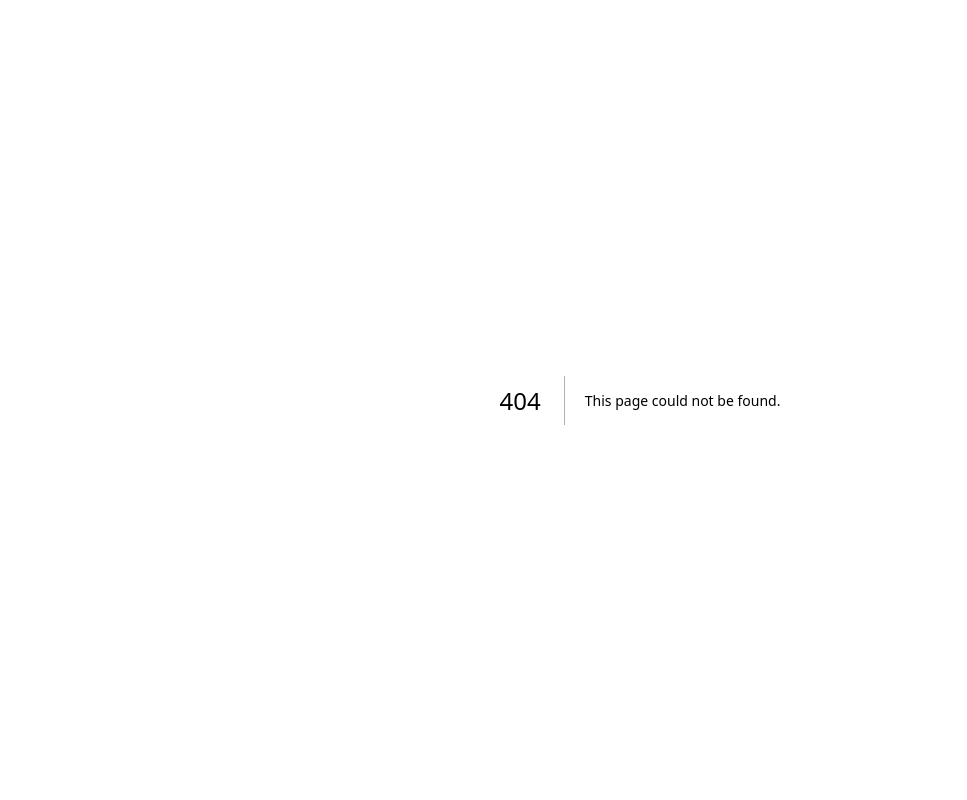
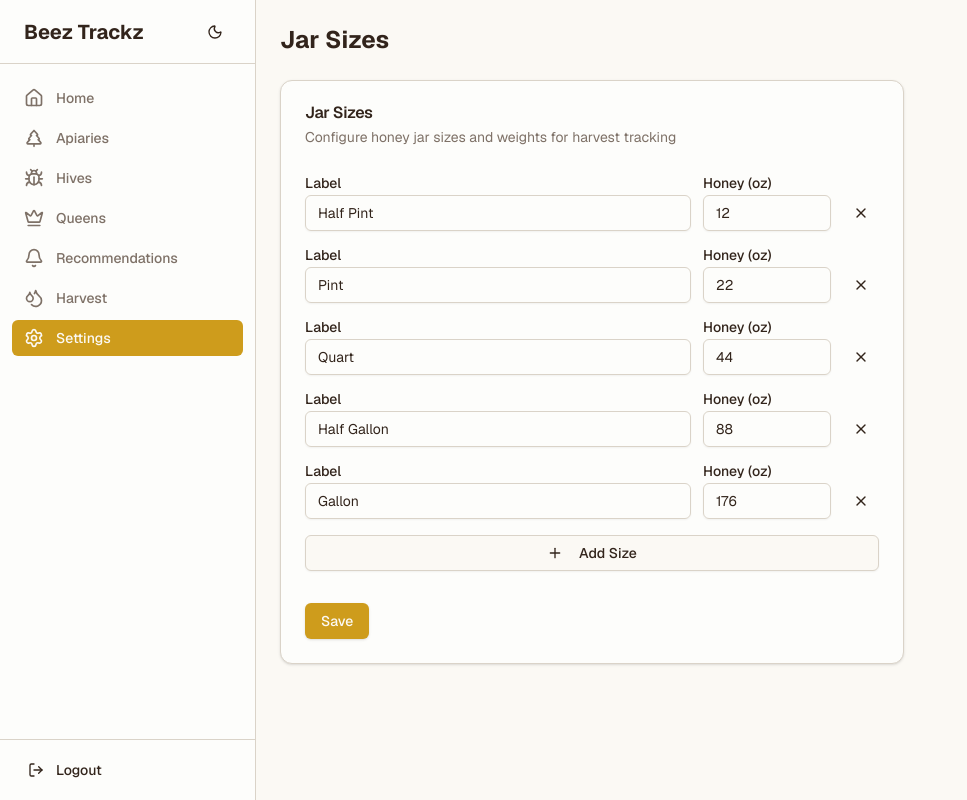
Before and after one commit to biker2000on/beez-trackz, a Next.js app: page /settings/jar-sizes in a window 1280 px wide. Before the commit this address had no page. Shown: the whole page, without its empty margins (0-967 px from the left). Built offline with nearby package versions, Linux system fonts and the light colour scheme; no server answers; the database is empty.

Commit message:
feat: add configurable jar sizes in settings
Co-Authored-By: Claude Opus 4.6 <noreply@anthropic.com>

```diff
--- /dev/null
+++ b/src/actions/jar-sizes.ts
@@ -0,0 +1,42 @@
+"use server";
+
+import { db } from "@/db";
+import { userSettings } from "@/db/schema/settings";
+import { eq } from "drizzle-orm";
+import { revalidatePath } from "next/cache";
+
+export interface JarSize {
+  label: string;
+  honeyOz: number;
+}
+
+const DEFAULT_JAR_SIZES: JarSize[] = [
+  { label: "Half Pint", honeyOz: 12 },
+  { label: "Pint", honeyOz: 22 },
+  { label: "Quart", honeyOz: 44 },
+  { label: "Half Gallon", honeyOz: 88 },
+  { label: "Gallon", honeyOz: 176 },
+];
+
+export async function getJarSizes(): Promise<JarSize[]> {
+  const users = await db.select().from(userSettings).limit(1);
+  const raw = users[0]?.jarSizes;
+  if (Array.isArray(raw)) {
+    return raw as JarSize[];
+  }
+  return DEFAULT_JAR_SIZES;
+}
+
+export async function updateJarSizes(sizes: JarSize[]) {
+  const users = await db.select().from(userSettings).limit(1);
+  if (!users[0]) return { error: "No user settings found" };
+
+  await db
+    .update(userSettings)
+    .set({ jarSizes: sizes, updatedAt: new Date() })
+    .where(eq(userSettings.id, users[0].id));
+
+  revalidatePath("/settings/jar-sizes");
+  revalidatePath("/harvest");
+  return { success: true };
+}
--- /dev/null
+++ b/src/app/(protected)/settings/jar-sizes/page.tsx
@@ -0,0 +1,13 @@
+import { getJarSizes } from "@/actions/jar-sizes";
+import { JarSizeSettings } from "@/components/settings/jar-size-settings";
+
+export default async function JarSizesPage() {
+  const sizes = await getJarSizes();
+
+  return (
+    <div className="p-6 max-w-2xl">
+      <h1 className="text-2xl font-bold mb-6">Jar Sizes</h1>
+      <JarSizeSettings initialSizes={sizes} />
+    </div>
+  );
+}
--- a/src/app/(protected)/settings/page.tsx
+++ b/src/app/(protected)/settings/page.tsx
@@ -1,6 +1,6 @@
 import Link from "next/link";
 import { Card, CardContent, CardHeader, CardTitle, CardDescription } from "@/components/ui/card";
-import { Boxes, Cpu, SlidersHorizontal, Upload } from "lucide-react";
+import { Boxes, Cpu, SlidersHorizontal, Upload, GlassWater } from "lucide-react";
 
 const settingsLinks = [
   {
@@ -20,6 +20,12 @@ const settingsLinks = [
     description: "Units, notifications, and display settings",
     href: "/settings/preferences",
     icon: SlidersHorizontal,
+  },
+  {
+    title: "Jar Sizes",
+    description: "Configure honey jar sizes and weights",
+    href: "/settings/jar-sizes",
+    icon: GlassWater,
   },
   {
     title: "Import Records",
--- /dev/null
+++ b/src/components/settings/jar-size-settings.tsx
@@ -0,0 +1,122 @@
+"use client";
+
+import { useState } from "react";
+import { Button } from "@/components/ui/button";
+import { Input } from "@/components/ui/input";
+import { Label } from "@/components/ui/label";
+import { Card, CardContent, CardDescription, CardHeader, CardTitle } from "@/components/ui/card";
+import { X, Plus } from "lucide-react";
+import { updateJarSizes, type JarSize } from "@/actions/jar-sizes";
+
+interface JarSizeSettingsProps {
+  initialSizes: JarSize[];
+}
+
+export function JarSizeSettings({ initialSizes }: JarSizeSettingsProps) {
+  const [sizes, setSizes] = useState<JarSize[]>(initialSizes);
+  const [saving, setSaving] = useState(false);
+  const [saved, setSaved] = useState(false);
+
+  const handleAddSize = () => {
+    setSizes([...sizes, { label: "", honeyOz: 0 }]);
+  };
+
+  const handleRemoveSize = (index: number) => {
+    setSizes(sizes.filter((_, i) => i !== index));
+  };
+
+  const handleUpdateLabel = (index: number, label: string) => {
+    const updated = [...sizes];
+    updated[index].label = label;
+    setSizes(updated);
+  };
+
+  const handleUpdateOz = (index: number, value: string) => {
+    const updated = [...sizes];
+    updated[index].honeyOz = parseFloat(value) || 0;
+    setSizes(updated);
+  };
+
+  const handleSave = async () => {
+    setSaving(true);
+    setSaved(false);
+    try {
+      await updateJarSizes(sizes);
+      setSaved(true);
+      setTimeout(() => setSaved(false), 3000);
+    } catch (error) {
+      console.error("Failed to save jar sizes:", error);
+    } finally {
+      setSaving(false);
+    }
+  };
+
+  return (
+    <Card>
+      <CardHeader>
+        <CardTitle>Jar Sizes</CardTitle>
+        <CardDescription>
+          Configure honey jar sizes and weights for harvest tracking
+        </CardDescription>
+      </CardHeader>
+      <CardContent className="space-y-4">
+        <div className="space-y-3">
+          {sizes.map((size, index) => (
+            <div key={index} className="flex items-end gap-3">
+              <div className="flex-1">
+                <Label htmlFor={`label-${index}`}>Label</Label>
+                <Input
+                  id={`label-${index}`}
+                  value={size.label}
+                  onChange={(e) => handleUpdateLabel(index, e.target.value)}
+                  placeholder="e.g., Pint"
+                />
+              </div>
+              <div className="w-32">
+                <Label htmlFor={`oz-${index}`}>Honey (oz)</Label>
+                <Input
+                  id={`oz-${index}`}
+                  type="number"
+                  step="0.1"
+                  value={size.honeyOz}
+                  onChange={(e) => handleUpdateOz(index, e.target.value)}
+                  placeholder="0"
+                />
+              </div>
+              <Button
+                type="button"
+                variant="ghost"
+                size="icon"
+                onClick={() => handleRemoveSize(index)}
+                className="shrink-0"
+              >
+                <X className="h-4 w-4" />
+              </Button>
+            </div>
+          ))}
+        </div>
+
+        <Button
+          type="button"
+          variant="outline"
+          onClick={handleAddSize}
+          className="w-full"
+        >
+          <Plus className="h-4 w-4 mr-2" />
+          Add Size
+        </Button>
+
+        <div className="flex items-center gap-3 pt-4">
+          <Button onClick={handleSave} disabled={saving}>
+            {saving ? "Saving..." : "Save"}
+          </Button>
+          {saved && (
+            <span className="text-sm text-green-600 font-medium">
+              Saved!
+            </span>
+          )}
+        </div>
+      </CardContent>
+    </Card>
+  );
+}
```
